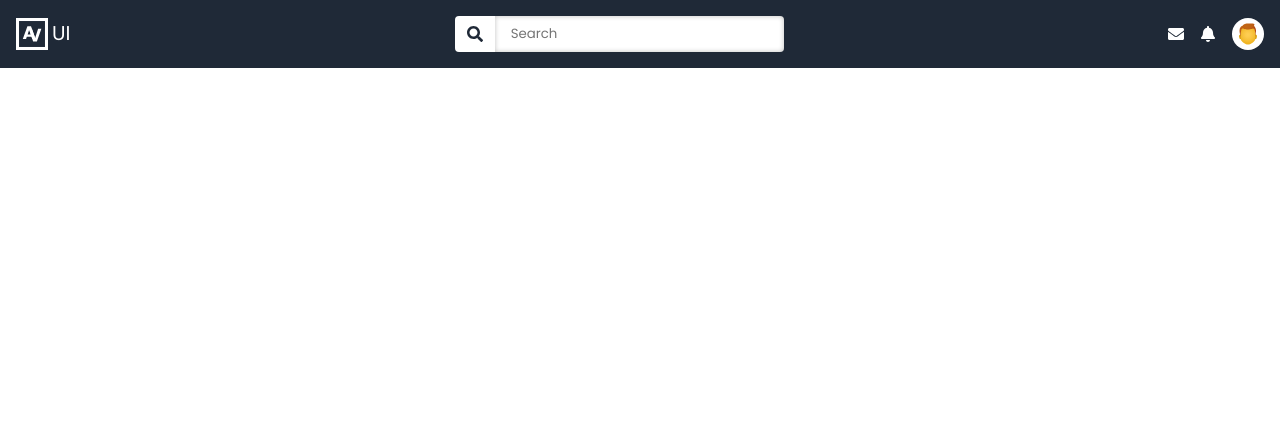
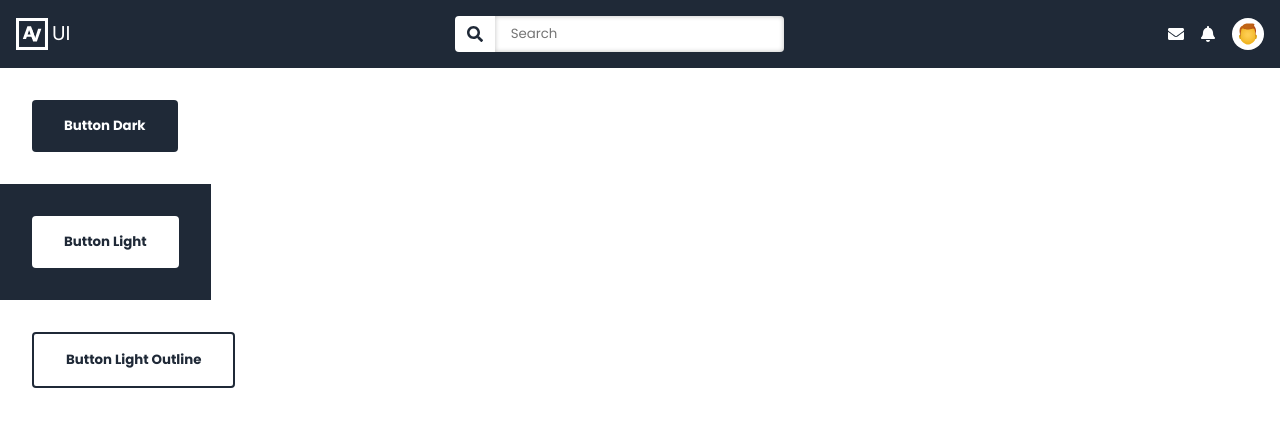
Before and after one commit to VargaAaron-FS/Varga_Aaron_Dev2501, a React (Create React App) app: page / in a window 1280 px wide. Shown: the top 426 px of the page. Built offline with nearby package versions, Linux system fonts and the light colour scheme; the HTML template or start-up script is replaced by a standard one.

Commit message:
button components and button styling

```diff
--- a/src/App.js
+++ b/src/App.js
@@ -1,32 +1,39 @@
 import React, { Component } from "react";
-// import Exports from "./components/Export";
-// import Classes from "./components/Class";
-// import Consts from "./components/Const";
-// import Dummy from "./components/Dummy";
-// Add images
-// import AvatarIcon from "./img/icons8-user-male.svg";
-// import MyAvatar from "./components/MyAvatar";
-
 import MyHeader from "./components/MyHeader";
 
-// React icons
-// https://react-icons.github.io/react-icons/#/
+// Buttons
+import ButtonDark from "./components/buttons/ButtonDark";
+import ButtonLight from "./components/buttons/ButtonLight";
+import ButtonLightOutline from "./components/buttons/ButtonLightOutline";
 
 class App extends Component {
   render() {
     return (
-      <div>
-        <MyHeader />
-      </div>
+        <div>
+          <MyHeader />
+          <div style={styles.whiteBox}>
+            <ButtonDark buttonText="Button Dark" />
+          </div>
+          <div style={styles.darkBox}>
+            <ButtonLight buttonText="Button Light" />
+          </div>
+          <div style={styles.whiteBox}>
+            <ButtonLightOutline buttonText="Button Light Outline" />
+          </div>
+        </div>
     );
   }
 }
 
 export default App;
 
-// const styles = {
-//   container: {
-//     padding: "1rem",
-//     margin: "0 auto",
-//   },
-// };
+const styles = {
+  whiteBox: {
+    padding: "2rem",
+  },
+  darkBox: {
+    backgroundColor: "#1F2937",
+    padding: "2rem",
+    display: "inline-block",
+  },
+}
--- a/src/components/MyHeader.js
+++ b/src/components/MyHeader.js
@@ -16,7 +16,7 @@ const handleSearchClick = () => {
   if (document.querySelector(".searchInputField").value === "") {
     document.querySelector(".searchInputField").focus();
   } else {
-    // Perform search on document.querySelector(".searchInputField").value
+    // TODO: Perform search on document.querySelector(".searchInputField").value (user's input)
   }
 };
 
@@ -55,7 +55,7 @@ const MyHeader = (props) => {
             <FaBell />
           </button>
           {/* Add avatar */}
-          <MyAvatar AvatarIcon={ImageUrl} />
+          <MyAvatar AvatarIcon={ImageUrl} AvatarAlt="User Avatar" />
         </div>
       </div>
     </header>
--- /dev/null
+++ b/src/components/buttons/ButtonDark.js
@@ -0,0 +1,21 @@
+import React from "react";
+
+// Dummy Component
+const ButtonDark = (props) => {
+  return <button style={styles.appBtn}>{props.buttonText}</button>;
+};
+
+export default ButtonDark;
+
+const styles = {
+  appBtn: {
+    fontWeight: "700",
+    padding: "1rem 2rem",
+    backgroundColor: "#1F2937",
+    borderRadius: ".25rem",
+    cursor: "pointer",
+    color: "white",
+    fontFamily: "Poppins",
+    border: "none",
+  },
+};
--- /dev/null
+++ b/src/components/buttons/ButtonLight.js
@@ -0,0 +1,21 @@
+import React from "react";
+
+// Dummy Component
+const ButtonLight = (props) => {
+  return <button style={styles.appBtn}>{props.buttonText}</button>;
+};
+
+export default ButtonLight;
+
+const styles = {
+  appBtn: {
+    fontWeight: "700",
+    padding: "1rem 2rem",
+    backgroundColor: "white",
+    borderRadius: ".25rem",
+    cursor: "pointer",
+    color: "#1F2937",
+    fontFamily: "Poppins",
+    border: "none",
+  },
+};
--- /dev/null
+++ b/src/components/buttons/ButtonLightOutline.js
@@ -0,0 +1,21 @@
+import React from "react";
+
+// Dummy Component
+const ButtonLightOutline = (props) => {
+  return <button style={styles.appBtn}>{props.buttonText}</button>;
+};
+
+export default ButtonLightOutline;
+
+const styles = {
+  appBtn: {
+    fontWeight: "700",
+    padding: "1rem 2rem",
+    backgroundColor: "white",
+    borderRadius: ".25rem",
+    cursor: "pointer",
+    color: "#1F2937",
+    fontFamily: "Poppins",
+    border: "2px solid #1F2937",
+  },
+};
```
Also changed, not shown: src/components/Class.js (deleted, +0 -14 lines), src/components/Dummy.js (deleted, +0 -11 lines), src/components/Export.js (deleted, +0 -12 lines), src/components/Smart.js (deleted, +0 -14 lines), src/components/Const.js (deleted).
